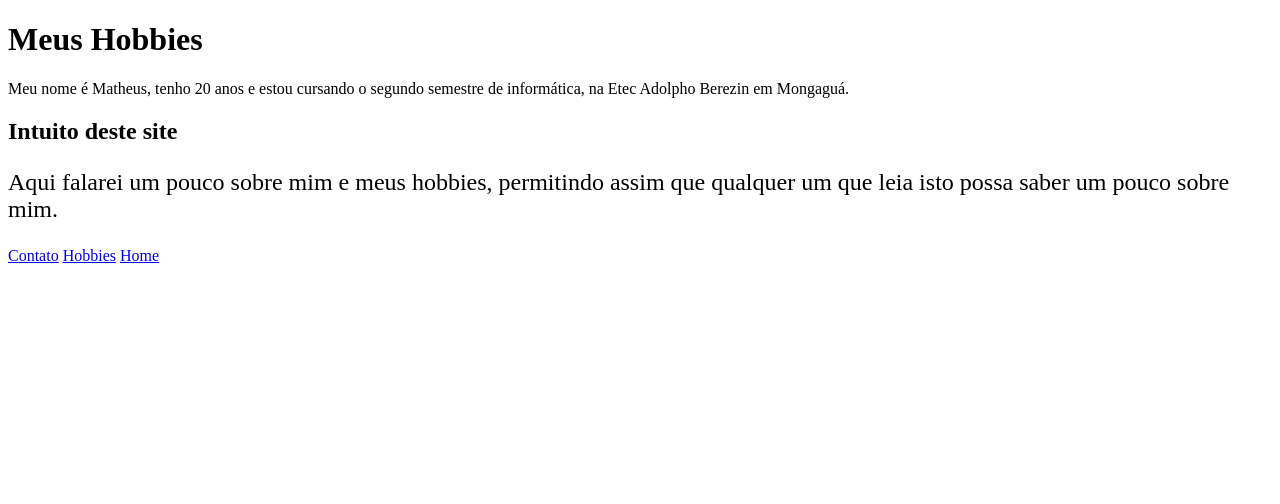
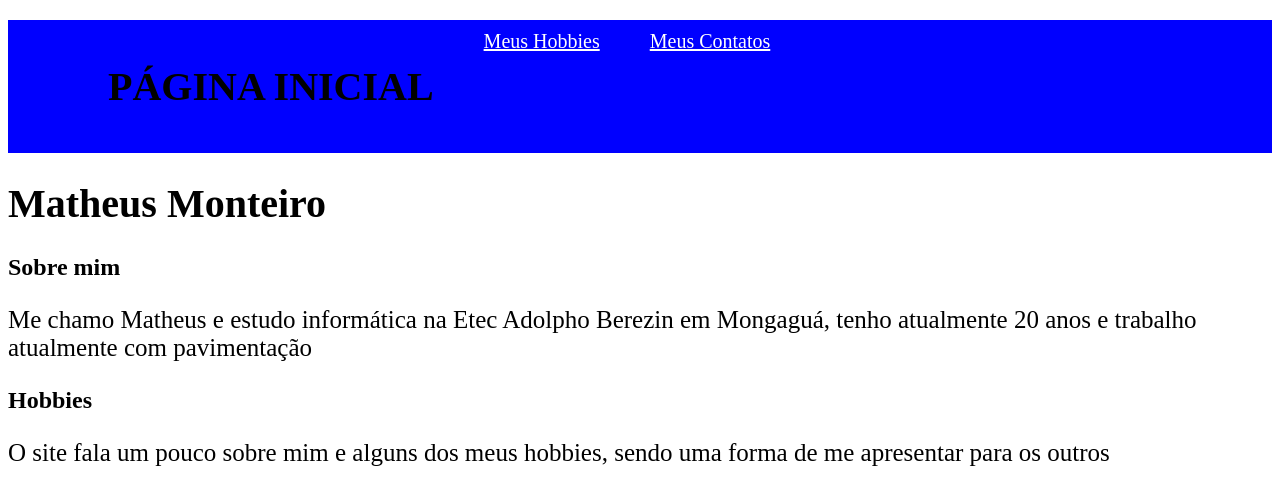
Before and after one commit to MatheusVeloso06/Meus-Hobbies-Matheus, a plain HTML site: page index.html in a window 1280 px wide. Drawn offline with Linux system fonts and the light colour scheme.

Commit message:
Alterado de forma correta

```diff
--- a/css/style.css
+++ b/css/style.css
@@ -0,0 +1,22 @@
+h1{
+    font-size: 40px;
+}
+
+p{
+ font-size: 25px;
+}
+
+.itens{
+    gap: 50px;
+    font-size: 20px;
+    justify-content: left;
+    display: flex;
+    background-color: blue;
+    padding: 10px 100px;
+
+
+}
+
+#link{
+    color: white;
+}
--- a/index.html
+++ b/index.html
@@ -3,31 +3,26 @@
 <head>
     <meta charset="UTF-8">
     <meta name="viewport" content="width=device-width, initial-scale=1.0">
-    <title>Document</title>
+    <title>Pagina Inicial</title>
+    <link rel="stylesheet" href="css/style.css">
 </head>
 <body>
-    <h1>Meus Hobbies</h1>
-    <p1>Meu nome é Matheus, tenho 20 anos e estou cursando o segundo semestre de informática, na Etec Adolpho Berezin
-        em Mongaguá.</p1>
-
-        <h2>Intuito deste site</h2>
-
-       <p style="font-size: 24px;">Aqui falarei um pouco sobre mim e meus hobbies, permitindo assim
-        que qualquer um que leia isto possa saber um pouco sobre mim.
-       </p>
-
-       <a href="contato.html">Contato</a>
+   <header>
+    <nav>
+   <ul class="itens">
+    <h1 id="Titulo">PÁGINA INICIAL</h1>
+    <a id="link"  href="hobbies.html">Meus Hobbies</a>
+    <a  id="link"  href="contato.html">Meus Contatos</a>
 
 
-<a href="hobbies.html">Hobbies</a>
+</ul>
+   </nav>
+   </header>
 
-
-<a href="index.html">Home</a>
-
-<nav></nav>
-
-
-
-
-
-</html>
+   <h1>Matheus Monteiro</h1>
+   <h2 id="Subtitulo">Sobre mim</h2>
+   <p>Me chamo Matheus e estudo informática na Etec Adolpho Berezin em Mongaguá, tenho atualmente 20 anos e
+    trabalho atualmente com pavimentação
+   </p>
+   <h2>Hobbies</h2>
+   <p>O site fala um pouco sobre mim e alguns dos meus hobbies, sendo uma forma de me apresentar para os outros</p>
```
Also changed, not shown: contato.html (+7 -0 lines), hobbies.html (+16 -2 lines).
